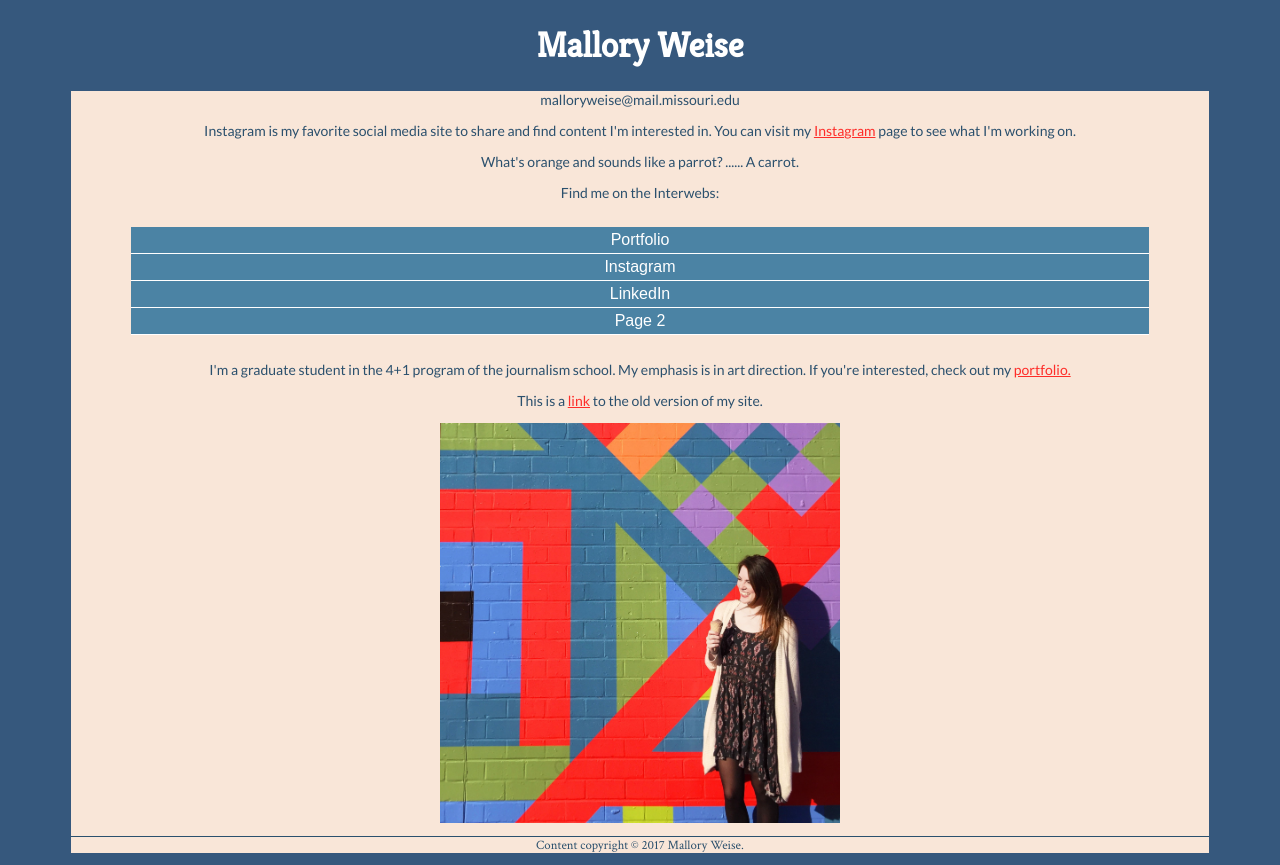
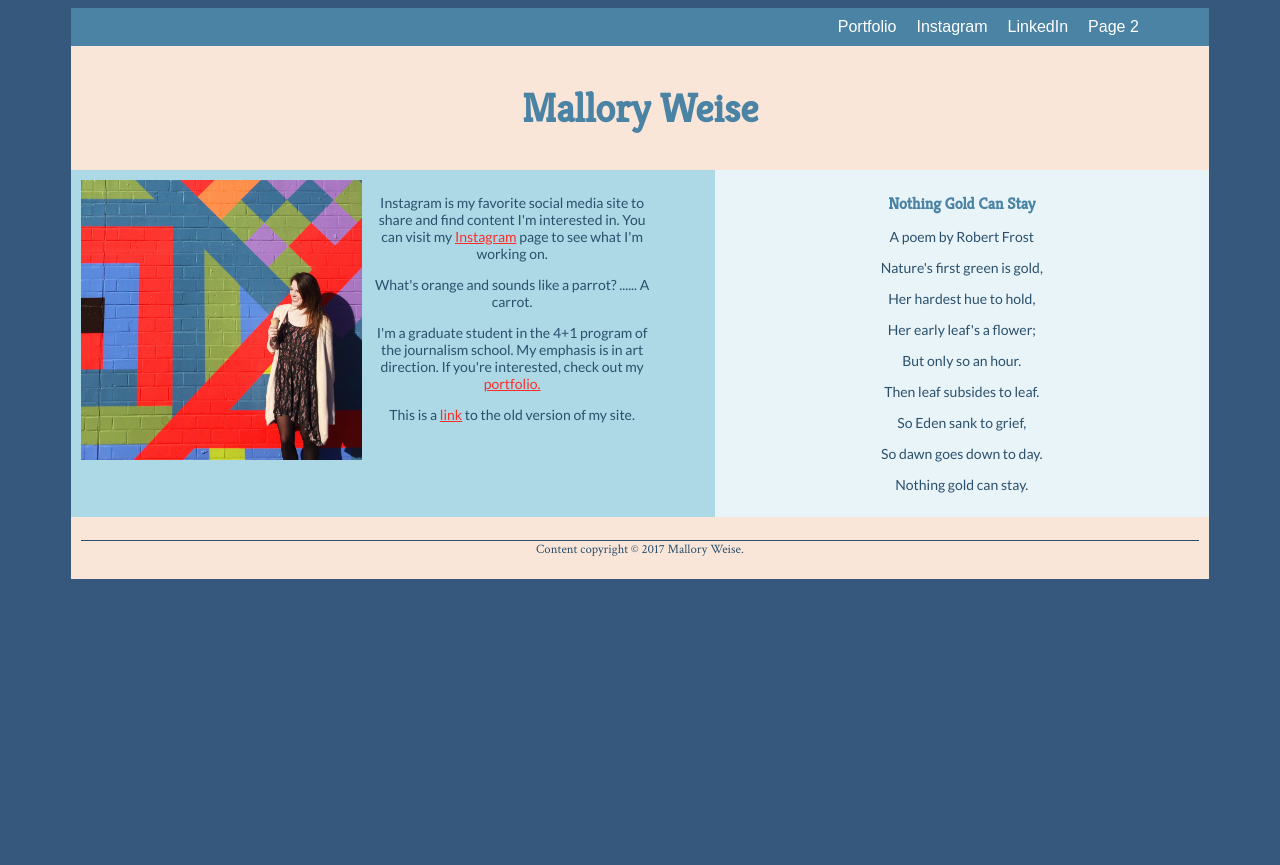
Before and after one commit to J4502-ss17/malloryweise, a plain HTML site: page index.html in a window 1280 px wide. After the commit the page ends 800 px from the top, so only its background shows below. Drawn offline with Linux system fonts and the light colour scheme.

Commit message:
Flex box edits

```diff
--- a/index.html
+++ b/index.html
@@ -12,29 +12,58 @@
 </head>
 
 <body>
-  <h1> Mallory Weise</h1>
   <div id="container">
-  <p>malloryweise@mail.missouri.edu</p>
-  <p>Instagram is my favorite social media site to share and find content I'm interested in. You can visit my <a href="https://www.instagram.com/mallory_weise/">Instagram</a> page to see what I'm working on.</p>
-  <p>What's orange and sounds like a parrot? ...... A carrot.</p>
 
-  <p>Find me on the Interwebs:</p>
-
-  <ul id="nav">
+  <nav>
+  <ul class="navigation">
     <li> <a href="http://www.malloryweise.com/">Portfolio</a></li>
     <li> <a href="http://www.instagram.com/mallory_weise/">Instagram</a></li>
     <li> <a href="http://linkedin.com/in/malloryweise/">LinkedIn</a></li>
     <li> <a href="http://index2.html">Page 2</a></li>
   </ul>
+</nav>
 
+  <div class="wrapper">
+    <header>
+  <h1> Mallory Weise</h1>
+</header>
+
+<article>
+  <div class="image">
+  <a href="mailto:malloryweise@mail.missouri.edu">
+  <img src="malpic.jpg" alt="a picture of mallory by a mural" title="A picture of Mallory" width="400px"/>
+  </a>
+</div>
+
+  <div class="info">
+  <p class="first" malloryweise@mail.missouri.edu</p>
+  <p>Instagram is my favorite social media site to share and find content I'm interested in. You can visit my <a href="https://www.instagram.com/mallory_weise/">Instagram</a> page to see what I'm working on.</p>
+  <p>What's orange and sounds like a parrot? ...... A carrot.</p>
   <p>I'm a graduate student in the 4+1 program of the journalism school. My emphasis is in art direction. If you're interested, check out my <a href="http://www.malloryweise.com/">portfolio.</a></p>
-<p>This is a <a href="index.html">link</a> to the old version of my site.</p>
-<a href="mailto:malloryweise@mail.missouri.edu">
-<img src="malpic.jpg" alt="a picture of mallory by a mural" title="A picture of Mallory" width="400px"/>
-</a>
+  <p>This is a <a href="index.html">link</a> to the old version of my site.</p>
+</div>
+</article>
+
+<aside class="aside-2">
+<h2> Nothing Gold Can Stay</h2>
+<p>A poem by Robert Frost</p>
+<p>Nature's first green is gold,</p>
+<p>Her hardest hue to hold,</p>
+<p>Her early leaf's a flower;</p>
+<p>But only so an hour.</p>
+<p>Then leaf subsides to leaf.</p>
+<p>So Eden sank to grief,</p>
+<p>So dawn goes down to day.</p>
+<p>Nothing gold can stay.</p>
+</aside>
+
+<footer>
 <p id="footer">Content copyright &copy; 2017 Mallory Weise.</p>
-<!-- <end container tag> -->
-</div>
+</footer>
+
+</div>  <!-- end wrapper tag -->
+</div> <!-- <end container tag> -->
+
 </body>
 
 </html>
--- a/style.css
+++ b/style.css
@@ -7,14 +7,24 @@
   background-color: #f9e6d8;
 }
 
+/*text and font styles*/
+
 body {
   background-color:#36587d;
 }
 
 h1 {
   font-family:'Kreon', serif;
-  font-size: 35px;
-  color: #fff;
+  font-size: 2.5em;
+  color: #4b83a4;
+  font-weight: bold;
+  text-align: center;
+}
+
+h2 {
+  font-family:'Kreon', serif;
+  font-size: 1em;
+  color: #4b83a4;
   font-weight: bold;
   text-align: center;
 }
@@ -27,48 +37,135 @@ p{
   text-align: center;
 }
 
-#nav {
-  padding-top: 10px;
-  padding-bottom: 10px;
+.info a:link {
+color: #fe2d29 ;
+}
+.info a:visited {
+color: #fe2d29 ;
+}
+.info a:hover {
+color: #fe2d29 ;
+}
+
+/*image style*/
+
+img {
+    width: 100%;
+}
+
+/*navigation styles*/
+
+.navigation {
+	list-style: none;
+	margin: 0;
+	background: #4b83a4;
   padding-left: 60px;
   padding-right: 60px;
-  list-style-type: none;
+    display: flex;
+	flex-flow: column;
 }
 
-#nav li {
-  margin: 0;
-  padding: 0;
-  text-decoration: none;
-  border-bottom: 1px solid #ffffff;
+.navigation a {
+	text-decoration: none;
+	display: block;
+	color: white;
+    font-family:'Nunito Sans', sans-serif;
+    text-align: center;
+    padding: 10px;
+    border-bottom:1px solid white;
 }
 
-#nav a:link, #nav a:visited {
-  display: block;
-  color: #fff;
-  background-color: #4b83a4;
-  text-decoration: none;
-  font-family:'Nunito Sans', sans-serif;
-  text-align: center;
-  padding: 4px;
+.navigation li:last-of-type a{
+  border-bottom: none;
 }
 
-#nav a:hover, #nav a:active {
-  background-color: #36587d;
+/*colors for different parts of page*/
+
+header {
+  background: #f9e6d8;
 }
 
-img {
-  border: none;
+footer {
+  background: #f9e6d8;
 }
 
-a:link {
-color: #fe2d29 ;
+article {
+  background: #ADD8E6;
 }
-a:visited {
-color: #fe2d29 ;
+
+.aside-2 {
+  background: #e8f4f8;
 }
-a:hover {
-color: #fe2d29 ;
+
+/*Setting up flexible boxes for content*/
+
+.wrapper {
+    display: flex;
+    flex-flow: row wrap;
 }
+
+header, article, aside, footer {
+  flex: 1 100%;
+  padding: 10px;
+}
+
+/*These styles activate when the page is larger than 800px wide*/
+
+@media (min-width:800px) {
+
+    .navigation {
+        flex-flow: row wrap;
+        justify-content: flex-end;
+    }
+
+    .navigation a {
+        border: none;
+    }
+
+    .navigation a:hover {
+    	background: #fe2d29;
+    }
+
+    aside {
+        flex: 1 auto;
+    }
+
+    article {
+		flex: 2 0px;
+	}
+
+    article {
+        order: 1;
+    }
+
+    .aside-2 {
+        order: 2;
+    }
+
+    footer {
+        order: 3;
+    }
+
+    .image {
+        width: 45%;
+        margin-right: 10px;
+    }
+
+    .info {
+        width: 45%;
+    }
+
+    .first {
+        margin-top: 0;
+    }
+
+    article {
+        display: flex;
+        flex-flow: row;
+        flex-wrap: wrap;
+    }
+
+/*footer style*/
 
 #footer {
     color: #2b506d;
```
